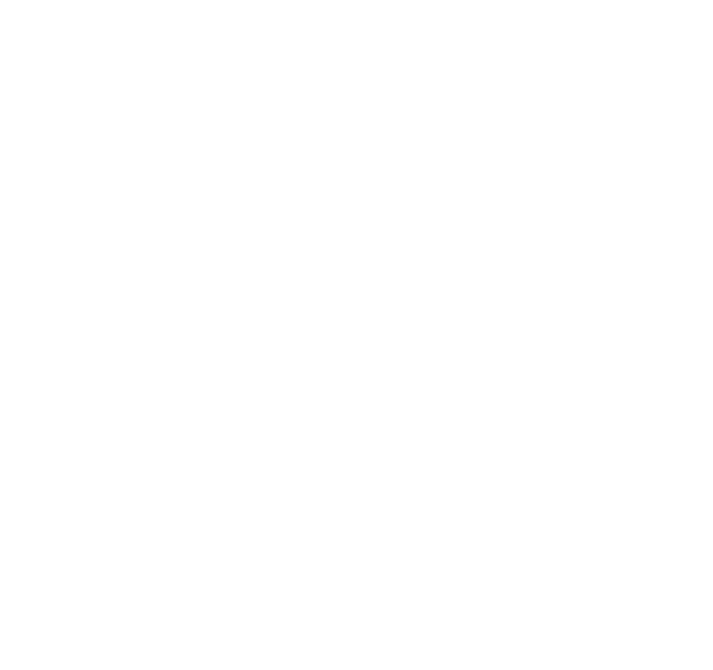
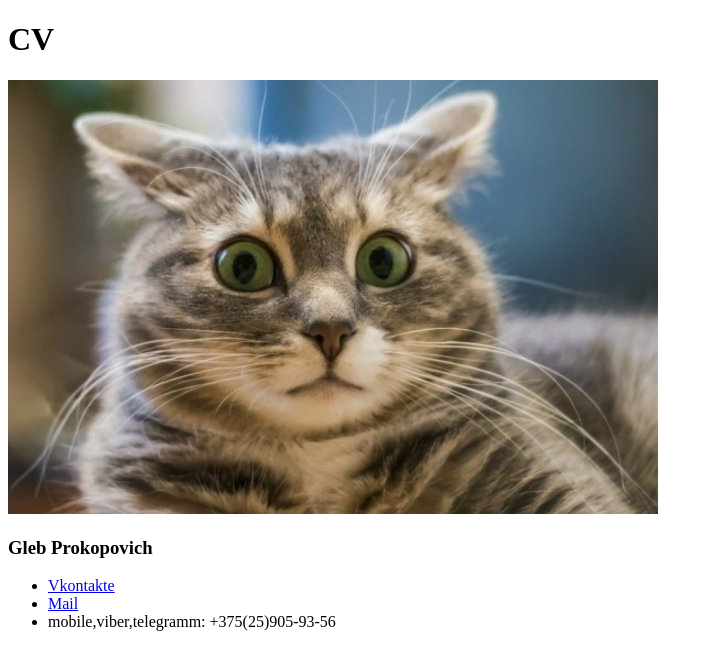
Before and after one commit to myrzuk/rsschool-2019Q1-cv, a plain HTML site: page index.html in a window 1280 px wide. Shown: the whole page, without its empty margins (0-713 px from the left). Drawn offline with Linux system fonts and the light colour scheme.

Commit message:
feat: add personal info

```diff
--- a/index.html
+++ b/index.html
@@ -1,5 +1,6 @@
 <!DOCTYPE html>
 <html lang="en">
+
 <head>
     <meta charset="UTF-8">
     <meta name="viewport" content="width=device-width, initial-scale=1.0">
@@ -7,7 +8,23 @@
     <title>Document</title>
     <link rel="stylesheet" href="css/style.css">
 </head>
+
 <body>
+    <h1>CV</h1>
+    <div class="info-countainer">
+        <div class="me">
+            <img src="IMG/cat.jpg" alt="cat">
+            <h3>Gleb Prokopovich</h3>
+        </div>
+        <div class='info'>
+            <ul>
+                <li><a href="https://vk.com/fuck0p">Vkontakte</a></li>
+                <li><a href="mailto:fanta_23@mail.ru">Mail</a> </li>
+                <li><span>mobile,viber,telegramm: +375(25)905-93-56</span></li>
 
+            </ul>
+        </div>
+    </div>
 </body>
+
 </html>
```
